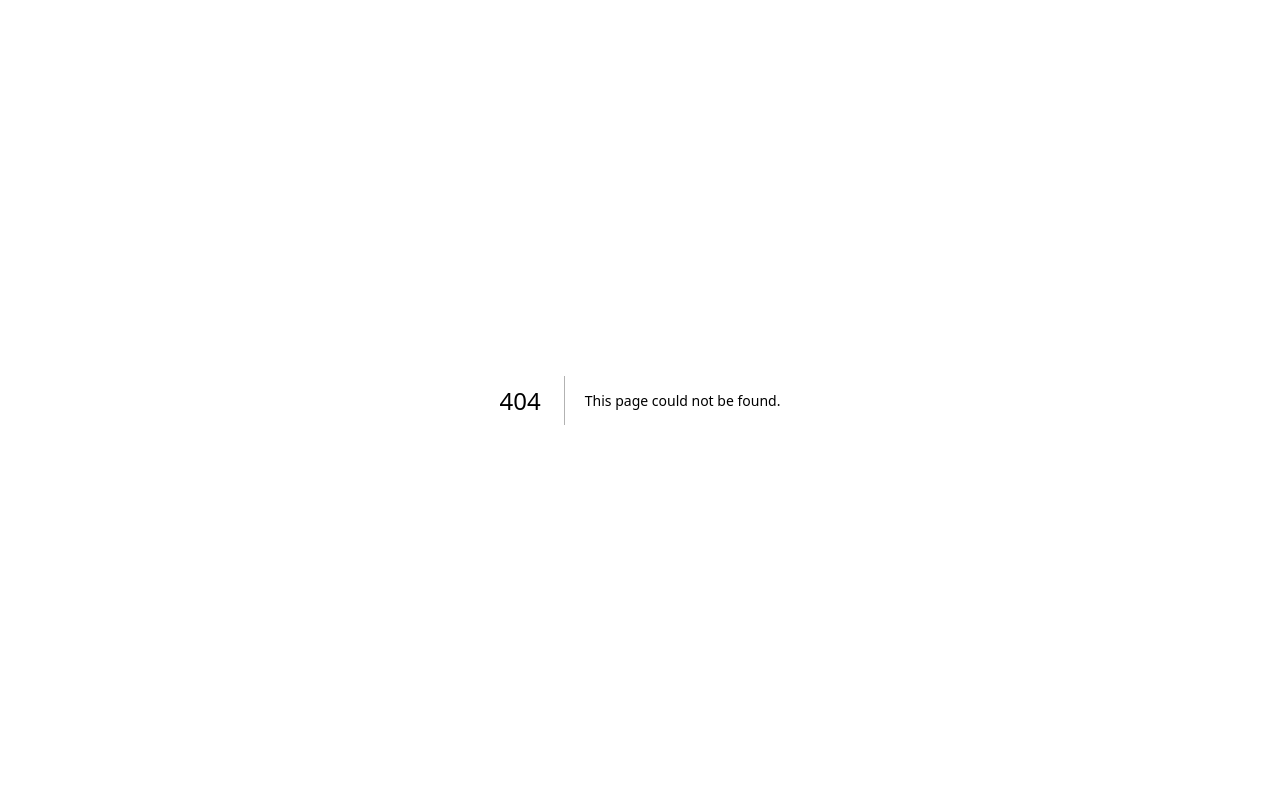
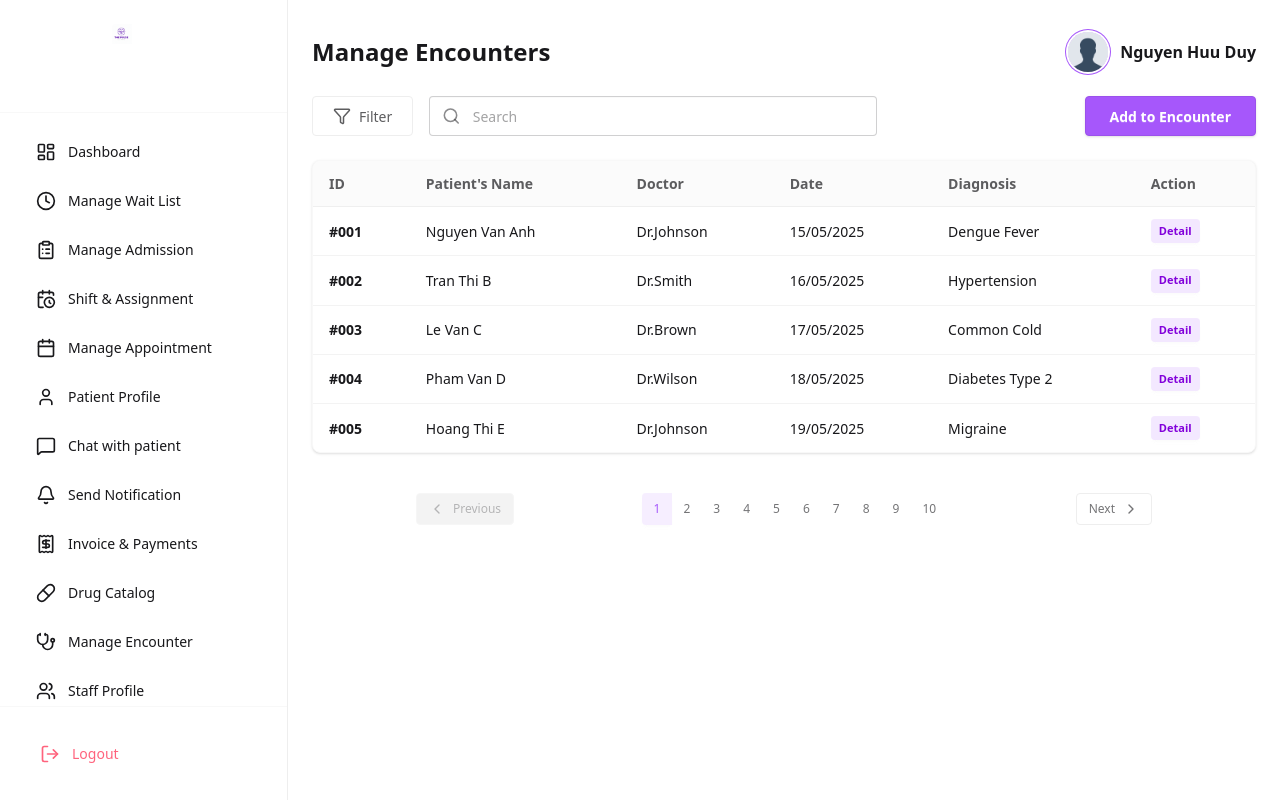
Before and after one commit to the-pulse-clinic-uit/pulse-web, a Next.js app: page /staff/encounters in a window 1280 px wide. Before the commit this address had no page. Built offline with nearby package versions, Linux system fonts and the light colour scheme.

Commit message:
feat(encounters): add UI for encounter page

```diff
--- /dev/null
+++ b/app/staff/(workspace)/encounters/page.tsx
@@ -0,0 +1,97 @@
+"use client";
+import { useState } from "react";
+import DataTable, { ColumnDef } from "@/components/staff/DataTable";
+import Header from "@/components/staff/Header";
+import Toolbar from "@/components/staff/ToolBar";
+import Pagination from "@/components/ui/Pagination";
+
+type Encounter = {
+    id: string;
+    patientName: string;
+    doctor: string;
+    date: string;
+    diagnosis: string;
+};
+
+const mockEncounterData: Encounter[] = [
+    {
+        id: "#001",
+        patientName: "Nguyen Van Anh",
+        doctor: "Dr.Johnson",
+        date: "15/05/2025",
+        diagnosis: "Dengue Fever",
+    },
+    {
+        id: "#002",
+        patientName: "Tran Thi B",
+        doctor: "Dr.Smith",
+        date: "16/05/2025",
+        diagnosis: "Hypertension",
+    },
+    {
+        id: "#003",
+        patientName: "Le Van C",
+        doctor: "Dr.Brown",
+        date: "17/05/2025",
+        diagnosis: "Common Cold",
+    },
+    {
+        id: "#004",
+        patientName: "Pham Van D",
+        doctor: "Dr.Wilson",
+        date: "18/05/2025",
+        diagnosis: "Diabetes Type 2",
+    },
+    {
+        id: "#005",
+        patientName: "Hoang Thi E",
+        doctor: "Dr.Johnson",
+        date: "19/05/2025",
+        diagnosis: "Migraine",
+    },
+];
+
+export default function EncountersPage() {
+    const [encounters] = useState(mockEncounterData);
+
+    const handleDetail = (encounter: Encounter) => {
+        console.log("View details for encounter:", encounter.id);
+    };
+
+    const encounterColumns: ColumnDef<Encounter>[] = [
+        { header: "ID", accessorKey: "id", className: "font-bold" },
+        { header: "Patient's Name", accessorKey: "patientName", className: "font-medium" },
+        { header: "Doctor", accessorKey: "doctor" },
+        { header: "Date", accessorKey: "date" },
+        { header: "Diagnosis", accessorKey: "diagnosis" },
+        {
+            header: "Action",
+            cell: (row) => (
+                <button
+                    onClick={() => handleDetail(row)}
+                    className="btn btn-xs bg-purple-100 text-purple-700 border-none hover:bg-purple-200"
+                >
+                    Detail
+                </button>
+            ),
+        },
+    ];
+
+    return (
+        <div className="flex flex-col gap-6 min-h-screen px-6 py-8 bg-white">
+            <Header tabName="Manage Encounters" userName="Nguyen Huu Duy" />
+            <Toolbar
+                buttonName="Encounter"
+                onSearch={() => {}}
+                onFilter={() => {}}
+                onAdd={() => {}}
+            />
+            <DataTable columns={encounterColumns} data={encounters} />
+            <Pagination
+                currentPage={1}
+                totalPages={10}
+                onPageChange={() => {}}
+            />
+        </div>
+    );
+}
```
